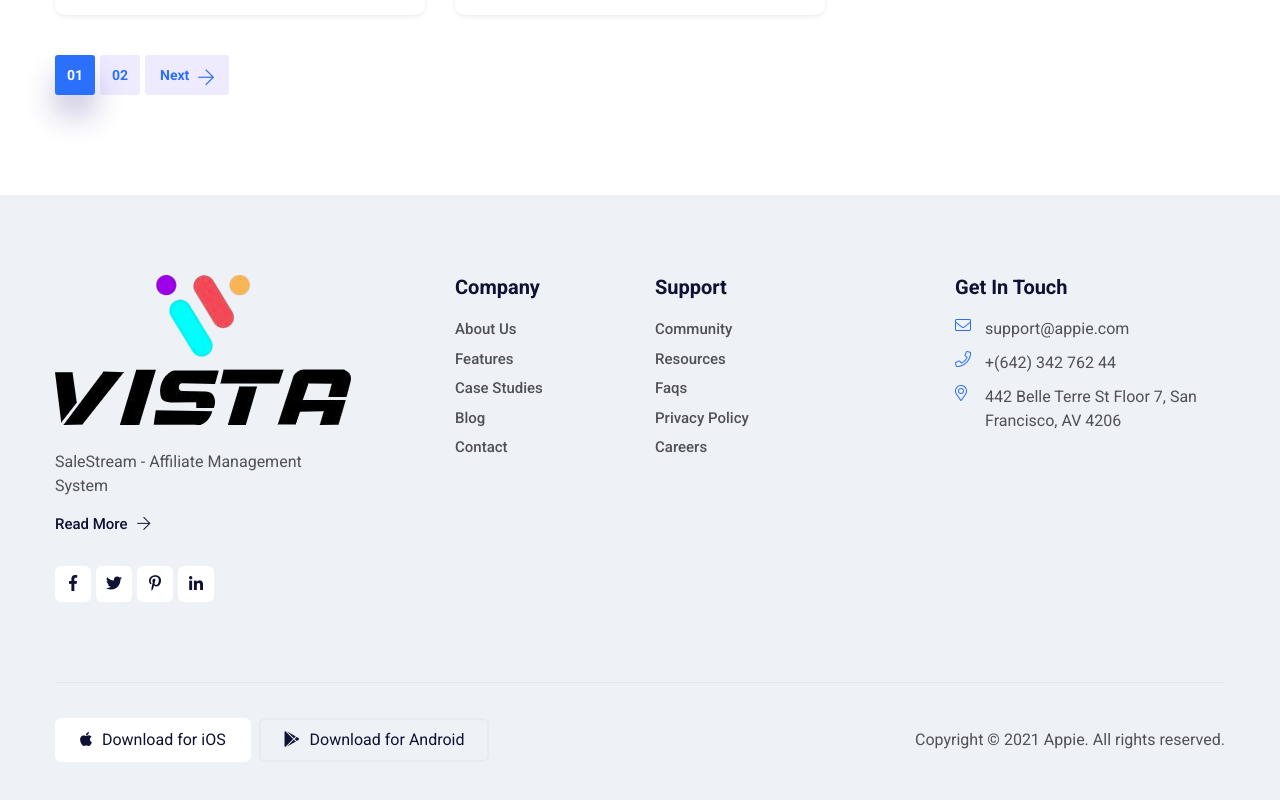
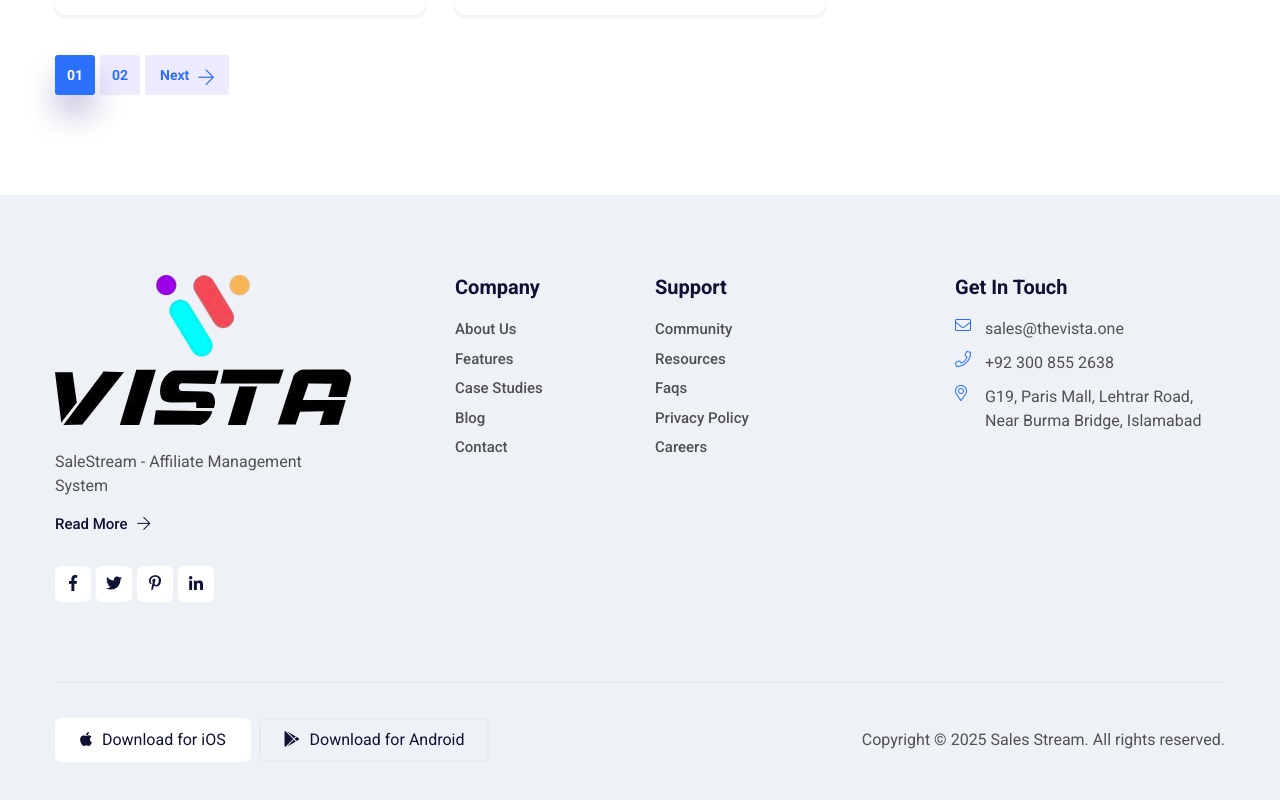
Before and after one commit to mkgdevelopers/salesstream, a React (Vite) app: page /news in a window 1280 px wide. Shown: the part 2682-3482 px from the top of the page. Built offline with nearby package versions, Linux system fonts and the light colour scheme.

Commit message:
edited footerx

```diff
--- a/src/components/HomeOne/FooterHomeOne.jsx
+++ b/src/components/HomeOne/FooterHomeOne.jsx
@@ -98,18 +98,16 @@ function FooterHomeOne({ className }) {
                                 <ul>
                                     <li>
                                         <a href="#">
-                                            <i className="fal fa-envelope" /> support@appie.com
+                                            <i className="fal fa-envelope" /> sales@thevista.one                                        </a>
+                                    </li>
+                                    <li>
+                                        <a href="#">
+                                            <i className="fal fa-phone" /> +92 300 855 2638
                                         </a>
                                     </li>
                                     <li>
                                         <a href="#">
-                                            <i className="fal fa-phone" /> +(642) 342 762 44
-                                        </a>
-                                    </li>
-                                    <li>
-                                        <a href="#">
-                                            <i className="fal fa-map-marker-alt" /> 442 Belle Terre
-                                            St Floor 7, San Francisco, AV 4206
+                                            <i className="fal fa-map-marker-alt" /> G19, Paris Mall, Lehtrar Road, Near Burma Bridge, Islamabad
                                         </a>
                                     </li>
                                 </ul>
@@ -135,7 +133,7 @@ function FooterHomeOne({ className }) {
                                     </ul>
                                 </div>
                                 <div className="copyright-text">
-                                    <p>Copyright © 2021 Appie. All rights reserved.</p>
+                                    <p>Copyright © 2025 Sales Stream. All rights reserved.</p>
                                 </div>
                             </div>
                         </div>
```
